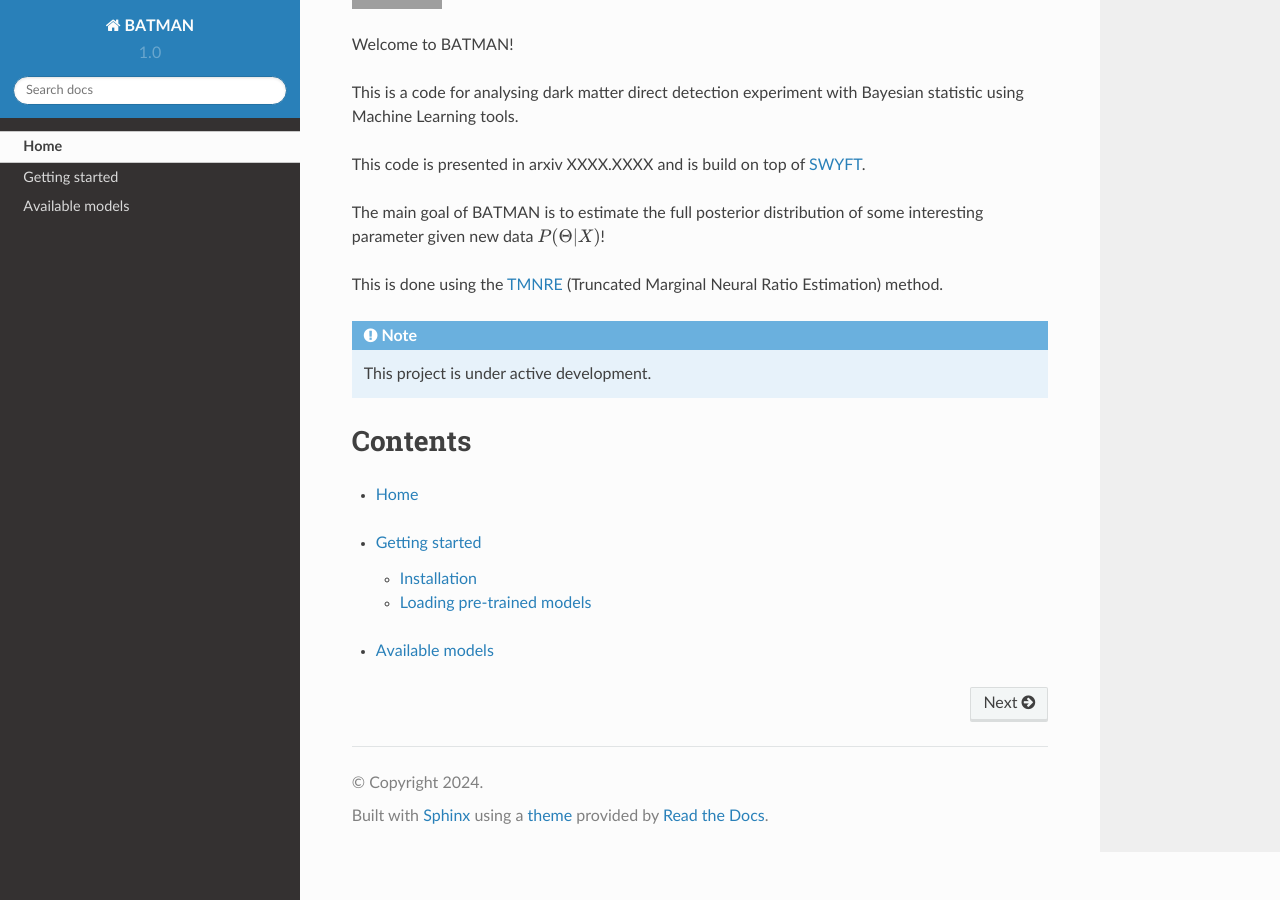
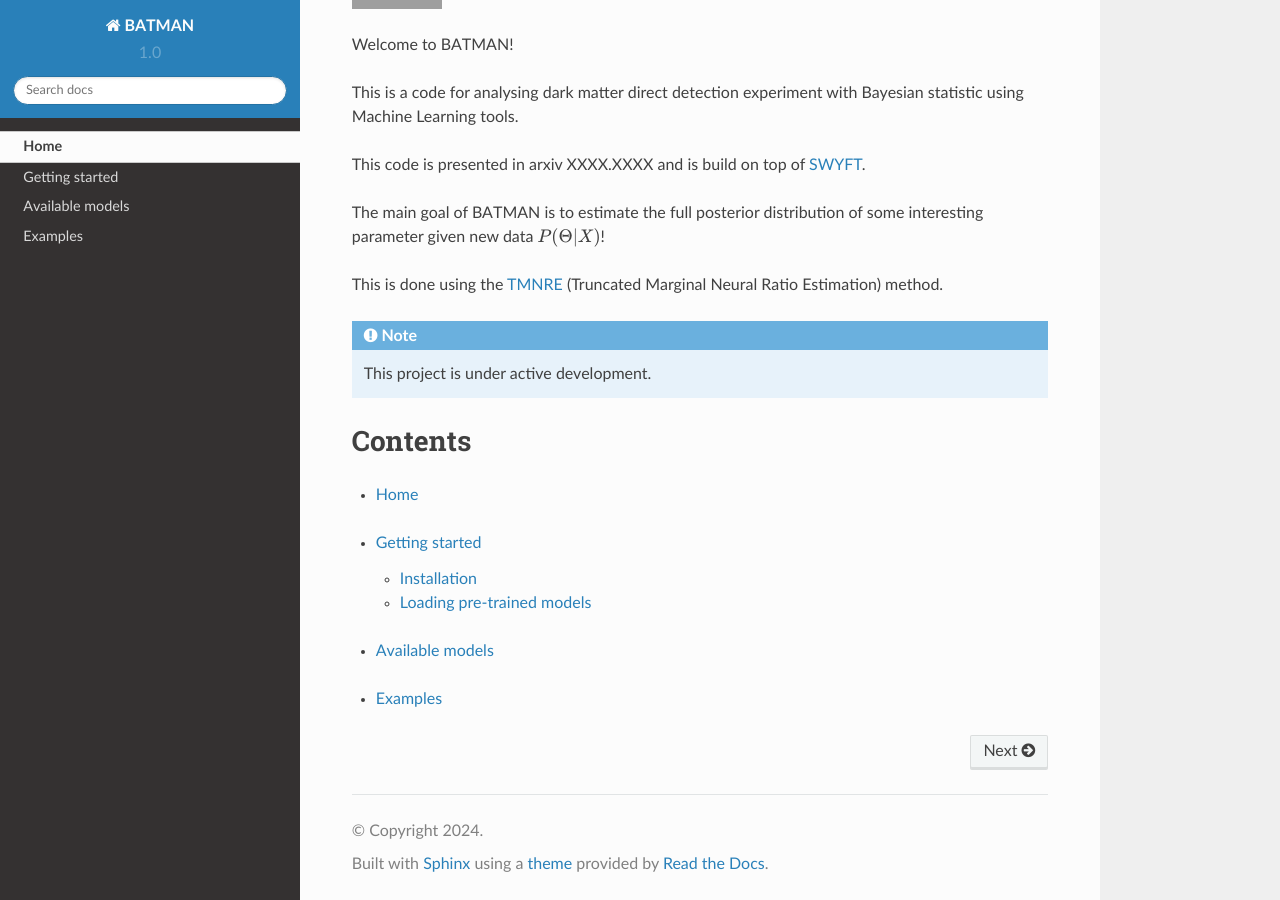
Before and after one commit to Martindelosrios/CADDENA, a Sphinx documentation site: the page built from docs/source/index.rst, in a window 1280 px wide and 900 px high, scrolled down 1180 px. Built offline with Sphinx 7.4.7 and the Read the Docs theme 2.0.0, drawn with Linux system fonts in a browser that asks for light colours; grey boxes are pictures that could not be loaded.

Commit message:
I added some examples to docs

```diff
--- /dev/null
+++ b/docs/source/examples.rst
@@ -0,0 +1,4 @@
+Examples
+--------
+
+You can check and play with this example in `google colab https://github.com/Martindelosrios/BATMAN/blob/master/EXAMPLES/Example_1_colab.ipynb`_
--- a/docs/source/index.rst
+++ b/docs/source/index.rst
@@ -31,7 +31,6 @@
 --------
 
 .. toctree::
-
    Home <self>
 
 .. toctree::
@@ -39,3 +38,6 @@
 
 .. toctree::
     Available models <models>
+
+.. toctree::
+    Examples <examples>
```
